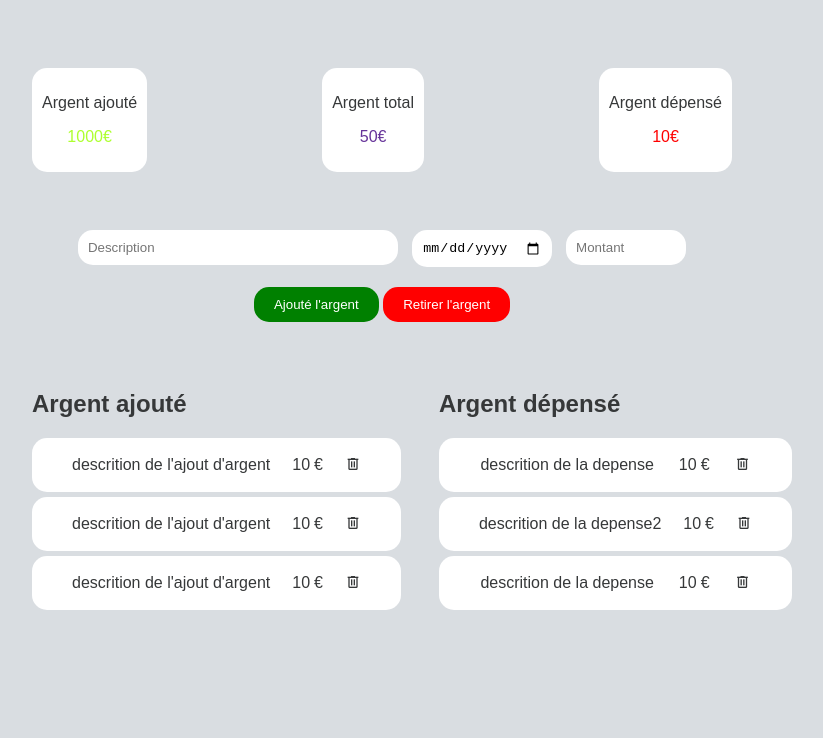
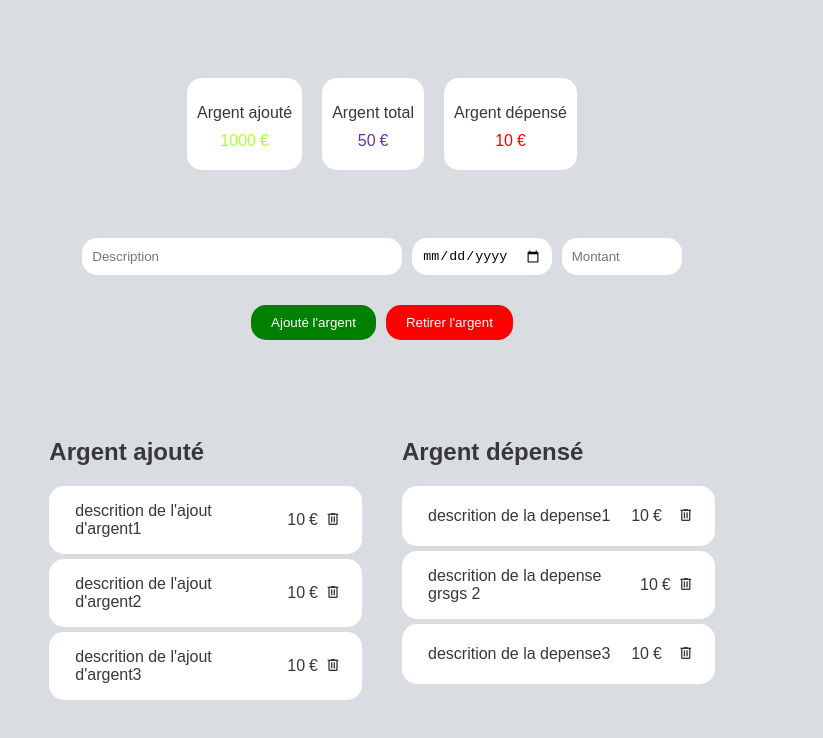
Before and after one commit to CODEBYGODWIN/CHALLENGE-JS, a plain HTML site: page templates/count.html in a window 1280 px wide. Shown: the part 60-798 px from the top of the page, without its empty margins (258-1081 px from the left). Drawn offline with Linux system fonts and the light colour scheme.

Commit message:
[upg]respndsive

```diff
--- a/static/count.css
+++ b/static/count.css
@@ -28,10 +28,13 @@ h1 a {
 .budgetNumber{
     display: flex;
     justify-content: space-between;
-    width: 70%;
+    width: 1000px;
     max-width: 700px;
     margin: 1rem 0 3rem;
+    flex-wrap: wrap;
+    justify-content: center;
 }
+
 
 .number{
     display: flex;
@@ -40,6 +43,7 @@ h1 a {
     align-items: center;
     background-color: white;
     padding: 10px;
+    margin: 10px;
     border-radius: 15px;
 }
 
@@ -48,6 +52,10 @@ h1 a {
     display: flex;
 
 
+}
+
+.amountContainer p{
+    margin: 10px 2px;
 }
 
 .nbEarned{
@@ -62,12 +70,19 @@ h1 a {
     color: red;
 }
 
+.inputContainer{
+display: flex;
+flex-wrap: wrap;
+justify-content: center;
+max-width: 70%;
+}
+
 .inputContainer input{
     border: none;
     padding: 10px;
     margin: 10px 5px;
     border-radius: 15px;
-    outline: none;;
+    outline: none;
 }
 
 .inputContainer .description{
@@ -80,17 +95,20 @@ h1 a {
 
 .btnContainer{
     margin:10px 0 3rem;
+    display: flex;
+    flex-wrap: wrap;
+    justify-content: center;
 }
 
 .btnContainer .addIncome,
 .btnContainer .addExpense{
     border: none;
     padding: 10px 20px;
+    margin: 10px 5px;
     color: white;
     border-radius: 15px;
     outline: none;
     cursor: pointer;
-
 
 }
 
@@ -114,30 +132,64 @@ h1 a {
     background-color: rgb(122, 0, 0);
 }
 
+
+
+
+
+
+
+
+
+
+
 .itemContainer{
     display: flex;
-    justify-content: space-between;
-    align-items: center;
-    width: 70%;
-    max-width: 700px;
+    justify-content: space-around;
+    align-items: start;
+
+
+
+
+
+}
+
+@media screen and (max-width: 1000px) {
+    .itemContainer {
+        flex-wrap: wrap;
+        justify-content: center;
+        flex-direction: column;
+    }
+}
+
+.containerCount{
+    margin: 20px;
+
 }
 
 .itemIncome,
 .expense{
-    width: 100%;
     background-color: white;
     border-radius:15px ;
     display: flex;
-    justify-content: space-around;
-    padding: 2px 30px;
+    justify-content: space-between;
+    padding: 1em 1em;
     align-items: center;
     margin: 5px 0px;
+
 }
+
+
 
 .itemIncome section,
 .expense section{
     display: flex;
     flex-direction: row;
+}
+
+.itemIncome p,
+.expense p{
+    max-width: 200px;
+    margin: auto 10px;
 }
 
 .itemIncome section p,
@@ -146,9 +198,32 @@ h1 a {
 }
 
 
-/* .spanSupr:hover{
+
+
+
+
+
+
+
+
+
+
+
+
+
+
+
+
+
+
+.spanSupr{
+    cursor: pointer;
+    padding: 5px;
+}
+
+.spanSupr:hover{
     cursor: pointer;
     background-color: rgb(255, 0, 0);
-    border-radius: 100%;
-    margin: 5px;
-} */
+    border-radius: 100px;
+
+}
--- /dev/null
+++ b/static/pagesconnexion.css
@@ -0,0 +1,85 @@
+body{
+  margin: 0px;
+  padding: 0px;
+  font-family: Arial, sans-serif;
+  font-size: 14px;
+  color: black;
+  display: flex;
+  justify-content: center;
+  flex-direction: column;
+  align-items: center;
+
+
+}
+
+a{
+  text-decoration: none;
+  color: black;
+}
+
+header{
+  display: flex;
+  align-items: center;
+
+
+}
+
+h1{
+
+}
+
+
+
+
+
+main {
+  display: grid;
+  grid-template-columns: repeat(auto-fill, minmax(200px, 1fr));
+  gap: 20px;
+  }
+
+  .item {
+    background-color: #ddd;
+    padding: 20px;
+    text-align: center;
+  }
+
+
+  @media screen and (max-width: 768px) {
+    main {
+      grid-template-columns: repeat(auto-fill, minmax(150px, 1fr));
+    }
+  }
+
+
+
+
+
+
+
+
+
+
+
+
+
+
+
+
+
+
+
+
+.sectionConexion {
+    display: flex;
+    flex-direction: column;
+    background-color: beige;
+    padding: 10px;
+    margin: 5px;
+}
+
+.sectionInfo{
+    background-color: beige;
+    padding: 10px;
+    margin: 5px;
+}
--- a/static/style.css
+++ /dev/null
@@ -1,88 +0,0 @@
-body{
-    margin: 0px;
-    padding: 0px;
-    font-family: Arial, sans-serif;
-    font-size: 14px;
-    color: black;
-
-
-
-    display: flex;
-    justify-content: center;
-    flex-direction: column;
-    align-items: center;
-
-
-}
-
-a{
-    text-decoration: none;
-    color: black;
-}
-
-header{
-    display: flex;
-    align-items: center;
-
-
-}
-
-h1{
-
-}
-
-
-
-
-
-main {
-    display: grid;
-    grid-template-columns: repeat(auto-fill, minmax(200px, 1fr));
-    gap: 20px;
-  }
-
-  .item {
-    background-color: #ddd;
-    padding: 20px;
-    text-align: center;
-  }
-
-
-  @media screen and (max-width: 768px) {
-    main {
-      grid-template-columns: repeat(auto-fill, minmax(150px, 1fr));
-    }
-  }
-
-
-
-
-
-
-
-
-
-
-
-
-
-
-
-
-
-
-
-
-.sectionConexion {
-    display: flex;
-    flex-direction: column;
-    background-color: beige;
-    padding: 10px;
-    margin: 5px;
-}
-
-.sectionInfo{
-    background-color: beige;
-    padding: 10px;
-    margin: 5px;
-}
--- a/templates/count.html
+++ b/templates/count.html
@@ -53,15 +53,18 @@
                 <button class="addExpense" id="addExpense">Retirer l'argent</button>
             </section>
 
-            <section class="itemContainer">
 
 
+
+
+
+            <section class="itemContainer">
 
                 <!-- Argent ajouté -->
                 <section class="containerCount">
                     <h2>Argent ajouté</h2>
                     <section class="itemIncome">
-                        <p>descrition de l'ajout d'argent</p>
+                        <p>descrition de l'ajout d'argent1</p>
                         <section>
                             <p>10</p>
                             <p>€</p>
@@ -70,7 +73,7 @@
                     </section>
 
                     <section class="itemIncome">
-                        <p>descrition de l'ajout d'argent</p>
+                        <p>descrition de l'ajout d'argent2</p>
                         <section>
                             <p>10</p>
                             <p>€</p>
@@ -79,7 +82,7 @@
                     </section>
 
                     <section class="itemIncome">
-                        <p>descrition de l'ajout d'argent</p>
+                        <p>descrition de l'ajout d'argent3</p>
                         <section>
                             <p>10</p>
                             <p>€</p>
@@ -96,7 +99,7 @@
                 <section class="containerCount">
                     <h2>Argent dépensé</h2>
                     <section  class="expense">
-                        <p>descrition de la depense</p>
+                        <p>descrition de la depense1</p>
                         <section class="itemExpense">
                             <p>10</p>
                             <p>€</p>
@@ -106,7 +109,7 @@
                     </section>
 
                     <section  class="expense">
-                        <p>descrition de la depense2</p>
+                        <p>descrition de la depense grsgs 2</p>
                         <section class="itemExpense">
                             <p>10</p>
                             <p>€</p>
@@ -116,7 +119,7 @@
                     </section>
 
                     <section  class="expense">
-                        <p>descrition de la depense</p>
+                        <p>descrition de la depense3 </p>
                         <section class="itemExpense">
                             <p>10</p>
                             <p>€</p>
```
Also changed, not shown: templates/index.html (+1 -1 lines).
